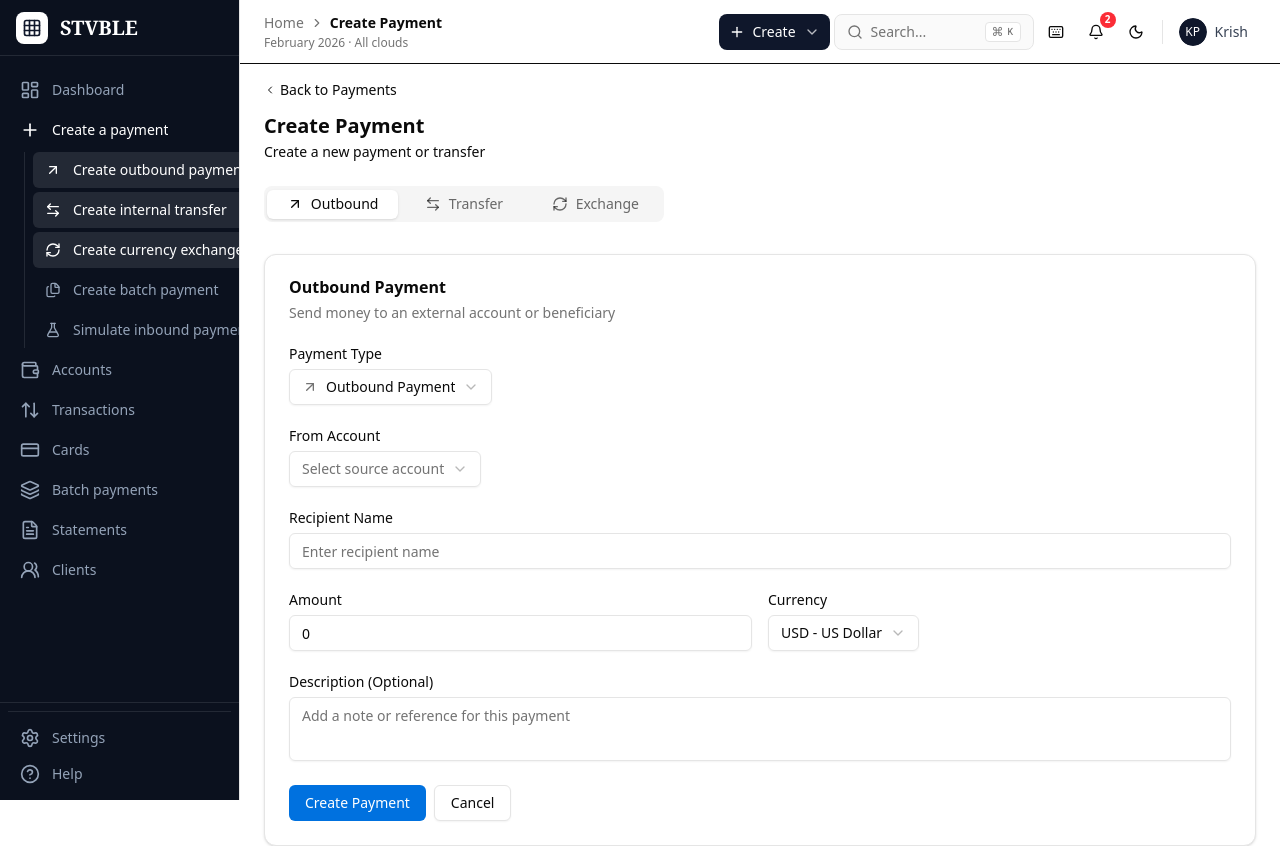
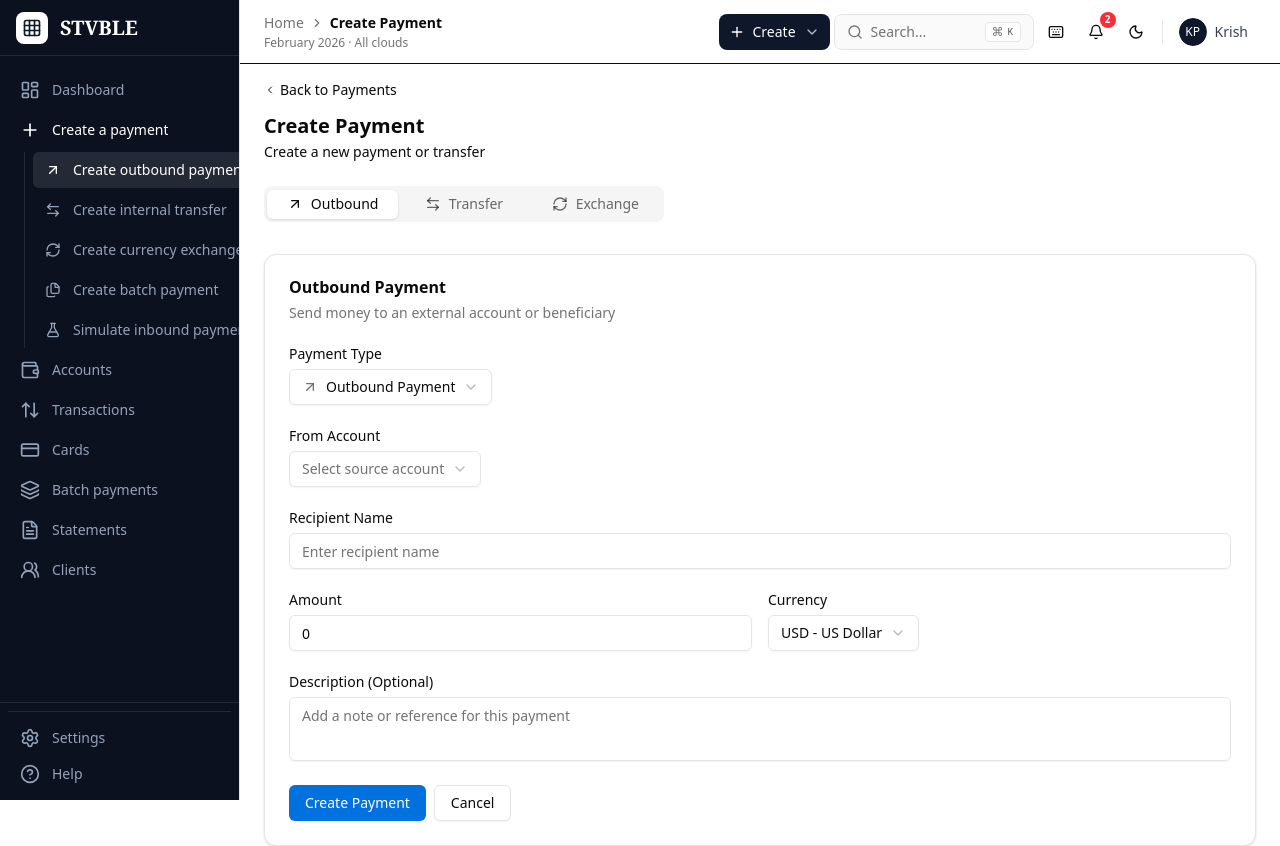
Before and after one commit to KrishPatell/instance-cloud-banking, a Next.js app: page /payments/create in a window 1280 px wide. Shown: the top 846 px of the page. Built offline with nearby package versions, Linux system fonts and the light colour scheme.

Commit message:
Fix: Sidebar - only active tab highlights based on URL query params
- Now checks both pathname AND query params (tab, type)
- Only the specific tab highlights: /payments/create?tab=internal highlights only that item
- Other tabs stay unhighlighted

```diff
--- a/src/components/layout/sidebar.tsx
+++ b/src/components/layout/sidebar.tsx
@@ -115,8 +115,14 @@ const bottomNavItems = [
 
 export function Sidebar({ collapsed: initialCollapsed = false, onToggle }: SidebarProps) {
   const pathname = usePathname();
+  const [searchParams, setSearchParams] = React.useState("");
   const [expandedGroups, setExpandedGroups] = React.useState<string[]>(["Create a payment"]);
   const [isHovered, setIsHovered] = React.useState(false);
+
+  // Get search params on mount
+  React.useEffect(() => {
+    setSearchParams(window.location.search);
+  }, []);
 
   // On hover, expand; otherwise use initial state
   const isExpanded = isHovered || initialCollapsed === false;
@@ -132,8 +138,17 @@ export function Sidebar({ collapsed: initialCollapsed = false, onToggle }: Sideb
     const hrefPath = href.split('?')[0];
     const hrefQuery = href.split('?')[1];
 
+    // If href has query params, check exact match with query params
     if (hrefQuery) {
-      return pathname === hrefPath;
+      // Extract the key parameter (tab or type)
+      const hrefParam = hrefQuery.split('&')[0].split('=')[0];
+      const hrefValue = hrefQuery.split('=')[1];
+      // Check if pathname matches AND the query param matches
+      return pathname === hrefPath && searchParams.includes(hrefParam) && searchParams.includes(hrefValue);
+    }
+    // For base paths without query params - don't match if we're on a child route with query
+    if (pathname === hrefPath && searchParams) {
+      return false;
     }
     return pathname.startsWith(hrefPath + "/") || pathname === hrefPath;
   };
```
